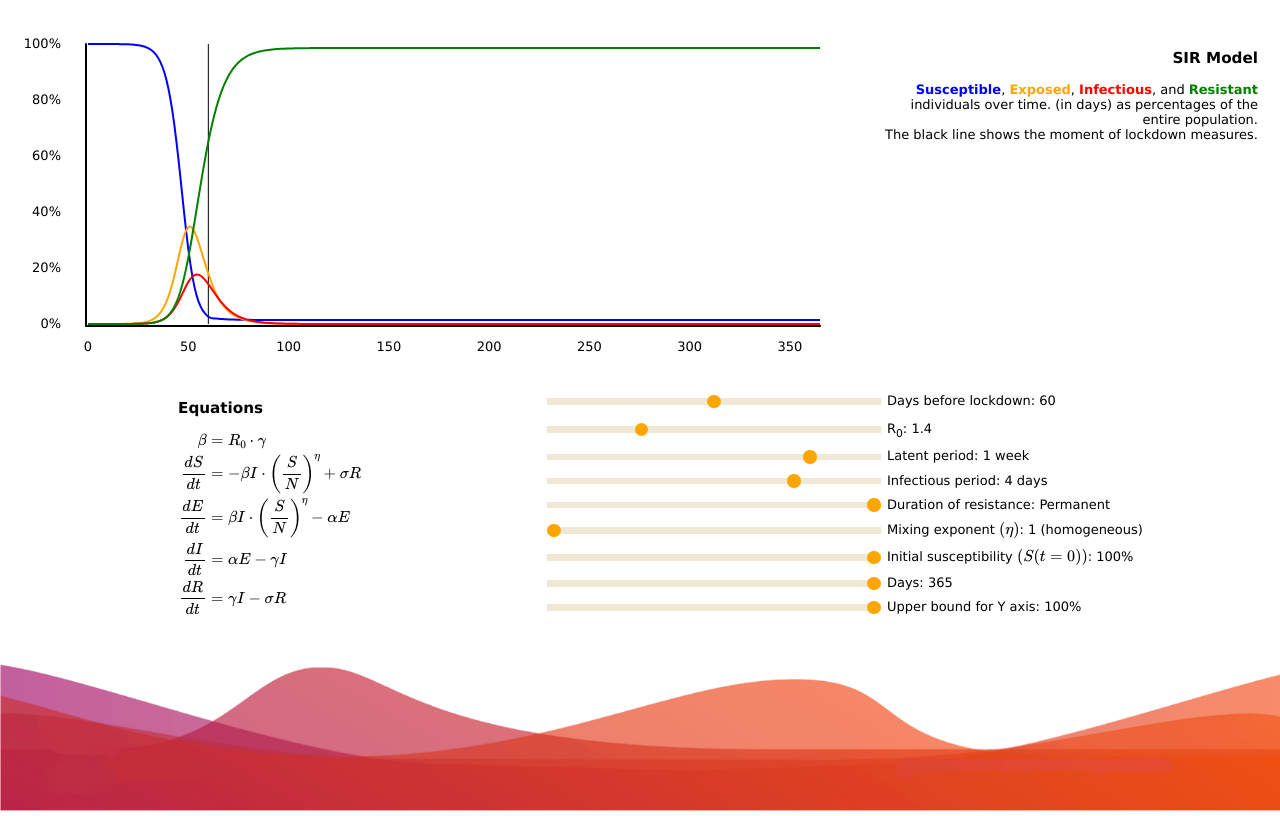
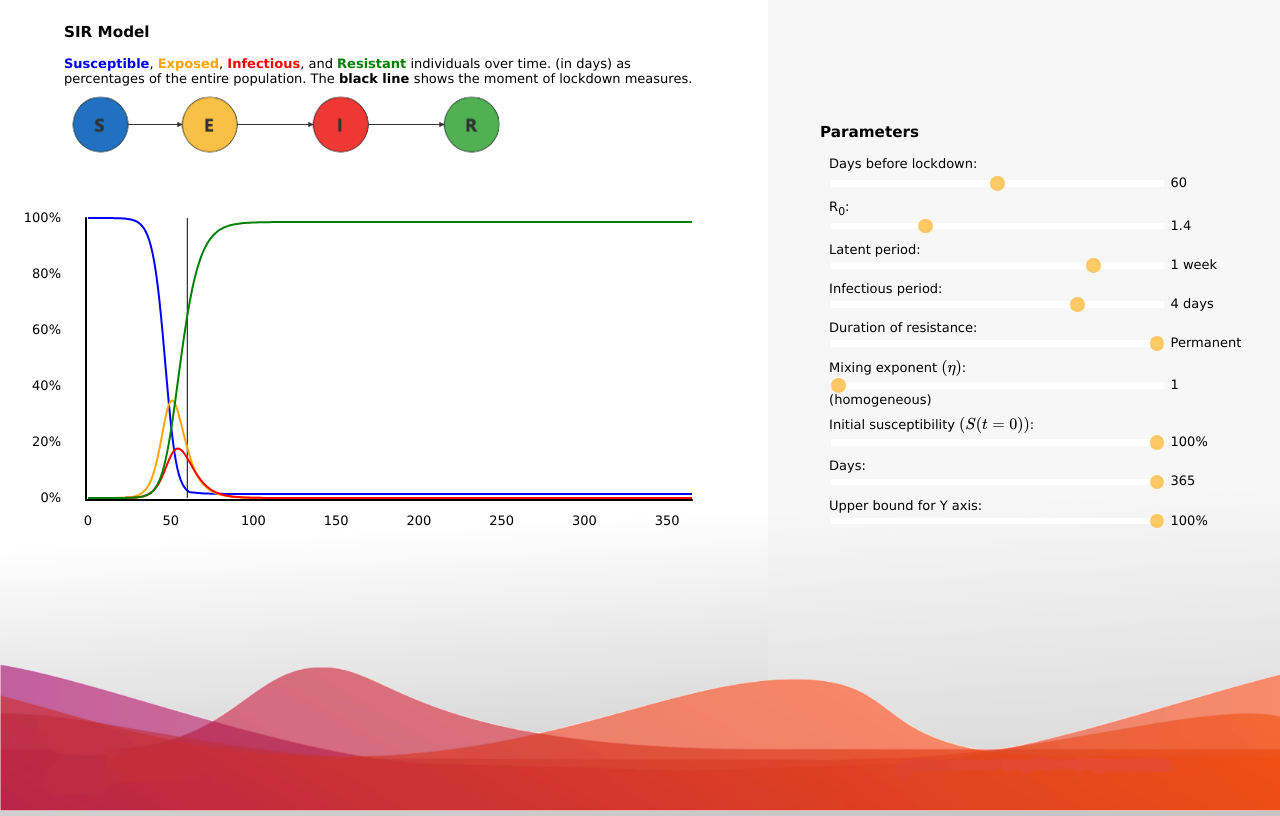
Before and after one commit to rebeccadavidsson/SIRmodel, a plain HTML site: page index.html in a window 1280 px wide. Drawn offline with nearby package versions, Linux system fonts and the light colour scheme; some packages are replaced by stand-ins of ours.

Commit message:
interactive

```diff
--- a/index.html
+++ b/index.html
@@ -18,25 +18,70 @@
     <script type="text/javascript" src="https://cdn.mathjax.org/mathjax/latest/MathJax.js?config=TeX-AMS-MML_HTMLorMML"></script>
   </head>
   <body>
-    <div id="diagram">
+    <div id="rightcolor">
       <!-- <img src="model-diagram.png" /> -->
     </div>
     <div class="outer">
       <div id="plot-container">
         <div id="plot">
         </div>
-      <div id="legend">
-        <h3>SIR Model</h3>
-        <span class="varS">Susceptible</span>,
-        <span class="varE">Exposed</span>,
-        <span class="varI">Infectious</span>, and
-        <span class="varR">Resistant</span> individuals over time.
-        (in days) as percentages of the entire population. <br> The black line shows the moment of lockdown measures.
+        <div id="model-params">
+        <h3>Parameters</h3>
+        <span class="plot-control">
+        <label for="lockdown">Days before lockdown<sub></sub>:</label> <br>
+          <input id="lockdown" type="range" min="0" max="0" />
+
+          <span class="show_value"></span>
+        </span>
+        <span class="plot-control">
+        <label for="R0">R<sub>0</sub>:</label> <br>
+          <input id="R0" type="range" min="0" max="0" />
+          <span class="show_value"></span>
+        </span>
+        <span class="plot-control">
+            <label for="lat_durn">Latent period:</label> <br>
+          <input id="lat_durn" type="range" min="0" max="0" />
+          <span class="show_value"></span>
+        </span>
+        <span class="plot-control">
+          <label for="inf_durn">Infectious period:</label> <br>
+          <input id="inf_durn" type="range" min="0" max="0" />
+          <span class="show_value"></span>
+        </span>
+        <span class="plot-control">
+            <label for="res_durn">Duration of resistance:</label><br>
+          <input id="res_durn" type="range" min="0" max="0" />
+          <span class="show_value"></span>
+        </span>
+        <span class="plot-control">
+            <label for="eta">Mixing exponent
+                \(\left(\eta\right)\):</label> <br>
+          <input id="eta" type="range" min="0" max="0" />
+          <span class="show_value"></span>
+        </span>
+        <span class="plot-control">
+            <label for="susc_frac">Initial susceptibility
+                    \(\left(S(t=0)\right)\):</label> <br>
+          <input id="susc_frac" type="range" min="0" max="0" />
+
+          <span class="show_value"></span>
+        </span>
+        <span class="plot-control">
+            <label for="n_days">Days:</label><br>
+          <input id="n_days" type="range" min="0" max="0" />
+
+          <span class="show_value"></span>
+        </span>
+        <span class="plot-control">
+              <label for="y_max">Upper bound for Y axis:</label> <br>
+          <input id="y_max" type="range" min="0" max="0" />
+          <span class="show_value"></span>%
+        </span>
         </div>
     </div>
     </div>
     <div id="model-container">
-    <div id="model-eqns">
+    <!-- <div id="model-eqns">
       <h3>Equations</h3>
       <script type="math/tex; mode=display">% <![CDATA[
     \begin{align*}
@@ -47,57 +92,17 @@
       \frac{d\class{varR}{R}}{dt} &= \gamma \class{varI}{I} - \sigma \class{varR}{R} \\
     \end{align*}
     %]]></script>
+    </div> -->
+    <div id="legend">
+      <h3>SIR Model</h3>
+      <span class="varS">Susceptible</span>,
+      <span class="varE">Exposed</span>,
+      <span class="varI">Infectious</span>, and
+      <span class="varR">Resistant</span> individuals over time.
+      (in days) as percentages of the entire population. The <strong>black line </strong>shows the moment of lockdown measures.
+      <img src="diagram.png" width="450px"/>
     </div>
-    <div id="model-params">
-      <!-- <h4>Parameters</h4> -->
-      <span class="plot-control">
-        <input id="lockdown" type="range" min="0" max="0" />
-        <label for="lockdown">Days before lockdown<sub></sub>:</label>
-        <span class="show_value"></span>
-      </span>
-      <span class="plot-control">
-        <input id="R0" type="range" min="0" max="0" />
-        <label for="R0">R<sub>0</sub>:</label>
-        <span class="show_value"></span>
-      </span>
-      <span class="plot-control">
-        <input id="lat_durn" type="range" min="0" max="0" />
-        <label for="lat_durn">Latent period:</label>
-        <span class="show_value"></span>
-      </span>
-      <span class="plot-control">
-        <input id="inf_durn" type="range" min="0" max="0" />
-        <label for="inf_durn">Infectious period:</label>
-        <span class="show_value"></span>
-      </span>
-      <span class="plot-control">
-        <input id="res_durn" type="range" min="0" max="0" />
-        <label for="res_durn">Duration of resistance:</label>
-        <span class="show_value"></span>
-      </span>
-      <span class="plot-control">
-        <input id="eta" type="range" min="0" max="0" />
-        <label for="eta">Mixing exponent
-          \(\left(\eta\right)\):</label>
-        <span class="show_value"></span>
-      </span>
-      <span class="plot-control">
-        <input id="susc_frac" type="range" min="0" max="0" />
-        <label for="susc_frac">Initial susceptibility
-          \(\left(S(t=0)\right)\):</label>
-        <span class="show_value"></span>
-      </span>
-      <span class="plot-control">
-        <input id="n_days" type="range" min="0" max="0" />
-        <label for="n_days">Days:</label>
-        <span class="show_value"></span>
-      </span>
-      <span class="plot-control">
-        <input id="y_max" type="range" min="0" max="0" />
-        <label for="y_max">Upper bound for Y axis:</label>
-        <span class="show_value"></span>%
-      </span>
-    </div>
+
     </div>
     <div id="background">
       <img src="avanade2.png" alt="avanade" />
--- a/seir.css
+++ b/seir.css
@@ -1,7 +1,8 @@
 body {
-    background: white;
-    font-family: 'Lucida Sans', 'Lucida Sans Regular', 'Lucida Grande', 'Lucida Sans Unicode', Geneva, Verdana, sans-serif;
+   background: rgb(255,255,255);
+background: linear-gradient(177deg, rgba(255,255,255,0.9711038712359944) 62%, rgba(195,195,195,0.9938239944415266) 100%);    font-family: 'Lucida Sans', 'Lucida Sans Regular', 'Lucida Grande', 'Lucida Sans Unicode', Geneva, Verdana, sans-serif;
     font-size: 13px;
+    height: 100vh;
 }
 
 span.varS { color: blue; font-weight: 800;}
@@ -18,16 +19,16 @@ input[type=range] { width: 25em; display: inline-block; vertical-align: middle;
 /* h2 { text-align: center; } */
 h2 { text-align: center; }
 #model-params h2 { text-align: left; padding-left: 1.5rem; }
-#legend { text-align: right; width: 30vw; margin: 0 auto; float: right; margin-right: 30px;}
+#legend { text-align: left;  margin: 0 auto; float: left; width: 50vw; }
 #model-eqns { float: left; width: 35%; margin-left: 50px;}
-#model-params { float: right; width: 60%; }
+#model-params { float: right; width: 35vw; margin-right: 20px; margin-top: -100px;}
 #plot { clear: both; padding-bottom: 2em; float: left;}
-#plot svg { width: 65vw; height: 40vh; margin: 0 auto; display: block; }
+#plot svg { width: 55vw; height: 40vh; margin: 0 auto; display: block; }
 .axis { stroke: black; stroke-linecap: round; }
 #diagram { text-align: center; padding-bottom: 2em; }
 #diagram img { width: 25em; }
 
-#model-container { width: 80vw; text-align: center; margin: 0 auto;}
+#model-container { width: 90vw; text-align: center; margin: 0 auto;}
 #model-container > div { text-align: left;}
 #model-container #model-eqns { width: auto; padding-right: 1em; display: inline-block; float: left; vertical-align: top; }
 #model-container #model-params { width: auto; padding-left: 1em; display: inline-block; float: right; vertical-align: top; }
@@ -36,6 +37,9 @@ h2 { text-align: center; }
 .outer {
     width: 100vw;
     margin-bottom: 350px;
+    position: absolute;
+    margin-top: 200px;
+    height: calc(100vh - 550px);
 }
 #background img {
     width: 100vw;
@@ -45,3 +49,13 @@ h2 { text-align: center; }
     bottom: 0;
     position: absolute;
 }
+
+#rightcolor {
+    position: absolute;
+    background: rgb(234, 234, 234);
+    opacity: 0.4;
+    right: 0;
+    top: 0;
+    height: 100vh;
+    width: 40vw;
+}
--- a/seir.js
+++ b/seir.js
@@ -176,6 +176,43 @@ SIR.plot = function(plot_id, ctrl_id, param_vals) {
         });
     };
 
+    plot.svg.append('svg:rect') // append a rect to catch mouse movements on canvas
+        .attr('width', plot.width - plot.margin.left - plot.margin.top) // can't catch mouse events on a g element
+        .attr('height', plot.height - plot.margin.bottom - plot.margin.top)
+        .attr("transform", "translate(" + plot.margin.left + "," + plot.margin.top + ")")
+        .attr('fill', 'none')
+        .attr('pointer-events', 'all')
+        // .on('mouseout', function () { // on mouse out hide line, circles and text
+        //     d3.select(".mouse-line")
+        //         .style("opacity", "0");
+        //     d3.selectAll(".mouse-per-line circle")
+        //         .style("opacity", "0");
+        //     d3.selectAll(".mouse-per-line text")
+        //         .style("opacity", "0");
+        // })
+        // .on('mouseover', function () {
+        //     console.log("hihi");
+        //     d3.select(".lockdown")
+        //         .style("opacity", "1");
+            // d3.selectAll(".mouse-per-line circle")
+            //     .style("opacity", "1");
+            // d3.selectAll(".mouse-per-line text")
+            //     .style("opacity", "1");
+        // })
+        .on('mousemove', function () { // mouse moving over canvas
+            var mouse = d3.mouse(this);
+            d3.select(".lockdown")
+                .attr("d", function () {
+                    if (mouse[0] > 0 && mouse[0] < 365 * 2) {
+                        plot.params.lockdown = mouse[0] / 2
+                        plot.update();
+                    }
+                });
+        });
+
+
+    // plot.svg.on("mouseover", function () { handleMouseOver(d3.mouse(this)[0])});
+
     plot.ctrls.selectAll('select').each(set_param(false));
     plot.ctrls.selectAll('input').each(set_param(false));
 
--- a/slider.css
+++ b/slider.css
@@ -11,7 +11,7 @@ input[type=range] {
     -webkit-appearance: none;
     /* width: 90%; */
     height: 0.5em;
-    background: #eee8d5;
+    background: white;
     border: none;
     border-radius: 0px;
     outline: none;
@@ -20,7 +20,7 @@ input[type=range] {
 input[type=range]::-moz-range-track {
     /* width: 90%; */
     height: 0.5em;
-    background: #eee8d5;
+    background: silver;
     border: none;
     border-radius: 0px;
 }
@@ -28,7 +28,7 @@ input[type=range]::-moz-range-track {
 input[type=range]::-ms-track {
     /* width: 90%; */
     height: 0.5em;
-    background: #eee8d5;
+    background: silver;
     border: none;
     border-radius: 0px;
 }
@@ -43,15 +43,17 @@ input[type=range]::-moz-range-thumb {
     width: 1em;
     border-radius: 50%;
     background:orange;
+    opacity: 0.6;
 }
 
 input[type=range]::-webkit-slider-thumb {
     -webkit-appearance: none;
     border: none;
-    height: 1em;
-    width: 1em;
+    height: 1.1em;
+    width: 1.1em;
     border-radius: 50%;
     background: orange;
+    opacity: 0.6;
 }
 
 input[type=range]::-ms-thumb {
@@ -60,4 +62,9 @@ input[type=range]::-ms-thumb {
     width: 1em;
     border-radius: 50%;
     background: orange;
+    opacity: 0.6;
 }
+
+input[type=range]::-webkit-slider-thumb:hover {
+    cursor: pointer;
+}
```
Also changed, not shown: diagram.png (added). Lines whose indentation alone changed are shown as unchanged.
